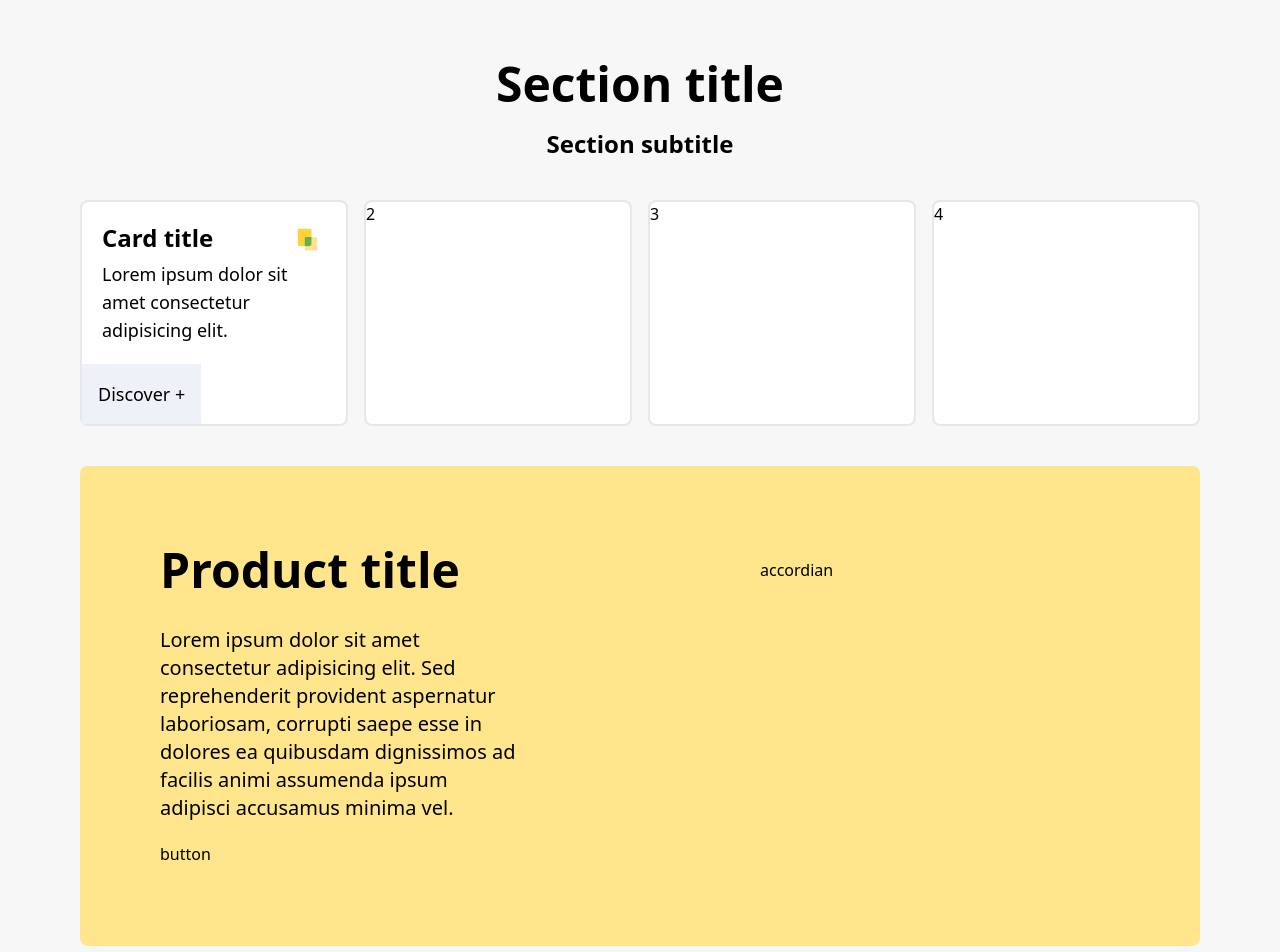
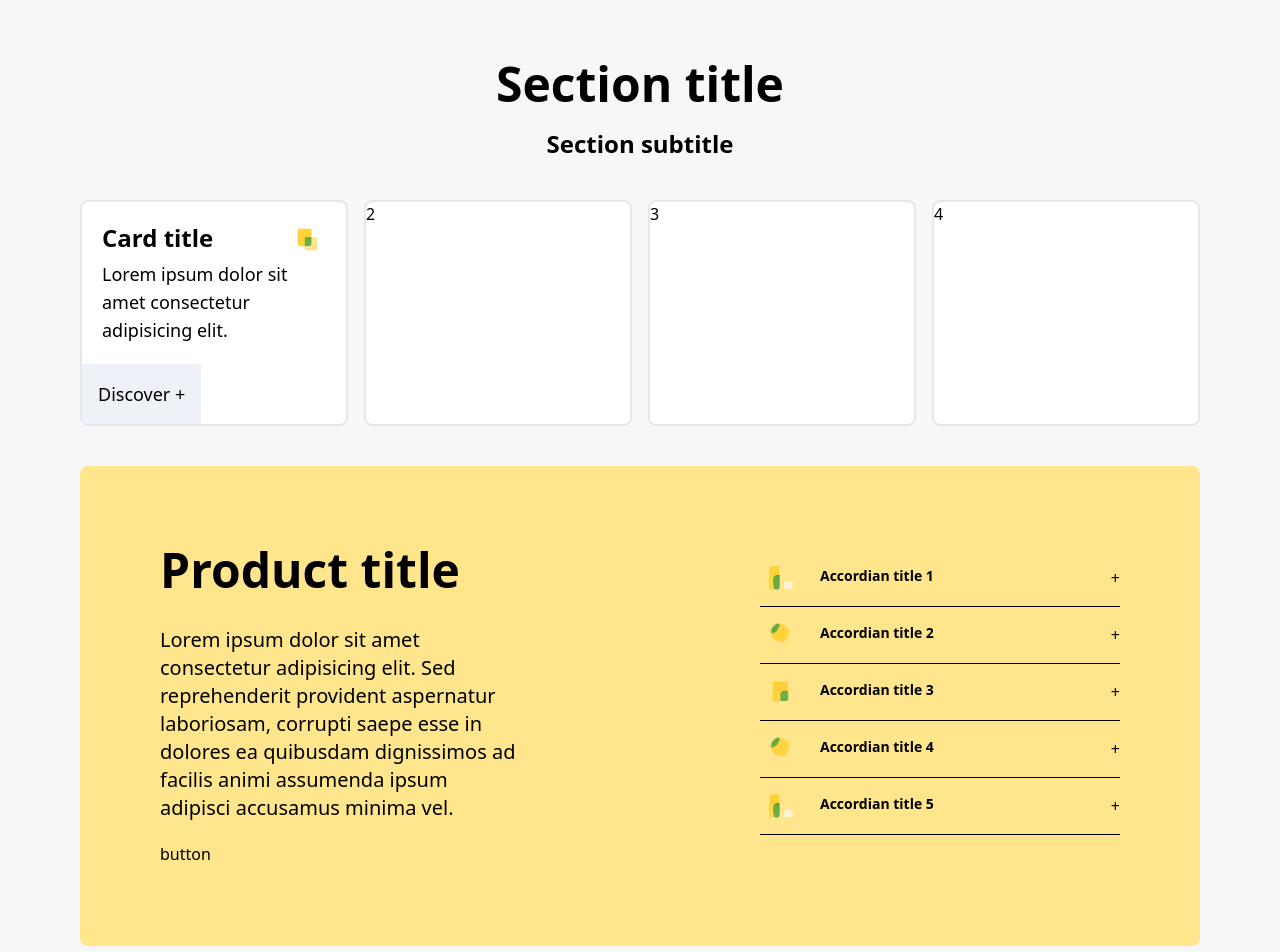
Before and after one commit to rijumanandhar/tailwind-angular, an Angular app: page / in a window 1280 px wide. Shown: the top 952 px of the page. Built offline with nearby package versions, Linux system fonts and the light colour scheme.

Commit message:
added accordians

```diff
--- a/src/app/app.component.html
+++ b/src/app/app.component.html
@@ -1,3 +1,61 @@
+<!-- template for accordian since its being reused -->
+<ng-template #accordian>
+  <div class="border-b border-black pb-2">
+    <div class="grid grid-cols-6">
+      <img src="../assets/5.png" class="h-10 w-10" alt="accordian-icon">
+      <h1 class="col-span-4 text-sm font-bold pt-2">{{accordians[0].title}}</h1>
+      <button (click)="displayAccordian1()"><h2 class="text-right"> + </h2></button>
+    </div>
+    <div *ngIf="accordian1view" class="p-6">
+      {{accordians[0].description}}
+    </div>
+  </div>
+
+  <div class="border-b border-black py-2">
+    <div class="grid grid-cols-6">
+      <img src="../assets/6.png" class="h-10 w-10" alt="accordian-icon">
+      <h1 class="col-span-4 text-sm font-bold pt-2">{{accordians[1].title}}</h1>
+      <button (click)="displayAccordian2()"><h2 class="text-right"> + </h2></button>
+    </div>
+    <div *ngIf="accordian2view" class="p-6">
+      {{accordians[1].description}}
+    </div>
+  </div>
+
+  <div class="border-b border-black py-2">
+    <div class="grid grid-cols-6">
+      <img src="../assets/7.png" class="h-10 w-10" alt="accordian-icon">
+      <h1 class="col-span-4 text-sm font-bold pt-2">{{accordians[2].title}}</h1>
+      <button (click)="displayAccordian3()"><h2 class="text-right"> + </h2></button>
+    </div>
+    <div *ngIf="accordian3view" class="p-6">
+      {{accordians[2].description}}
+    </div>
+  </div>
+
+  <div class="border-b border-black py-2">
+    <div class="grid grid-cols-6">
+      <img src="../assets/6.png" class="h-10 w-10" alt="accordian-icon">
+      <h1 class="col-span-4 text-sm font-bold pt-2">{{accordians[3].title}}</h1>
+      <button (click)="displayAccordian4()"><h2 class="text-right"> + </h2></button>
+    </div>
+    <div *ngIf="accordian4view" class="p-6">
+      {{accordians[3].description}}
+    </div>
+  </div>
+
+  <div class="border-b border-black py-2">
+    <div class="grid grid-cols-6">
+      <img src="../assets/5.png" class="h-10 w-10" alt="accordian-icon">
+      <h1 class="col-span-4 text-sm font-bold pt-2">{{accordians[4].title}}</h1>
+      <button (click)="displayAccordian5()"><h2 class="text-right"> + </h2></button>
+    </div>
+    <div *ngIf="accordian5view" class="p-6">
+      {{accordians[4].description}}
+    </div>
+  </div>
+</ng-template>
+
 <!-- templates for cards -->
 <!-- card1 -->
 <ng-template #card1Description>
@@ -15,7 +73,7 @@
         </div>
       </div>
       <div class="mt-3 md:p-10">
-        <p>accordian</p>
+        <ng-container *ngTemplateOutlet="accordian"></ng-container>
       </div>
       <div class="md:hidden m-4">
         <p>button</p>
--- a/src/app/app.component.ts
+++ b/src/app/app.component.ts
@@ -1,4 +1,9 @@
 import { Component } from '@angular/core';
+
+export interface T {
+  title: string;
+  description: string;
+}
 
 @Component({
   selector: 'app-root',
@@ -12,6 +17,43 @@ export class AppComponent {
   card3view = false;
   card4view = false;
 
+  accordian1view = false;
+  accordian2view = false;
+  accordian3view = false;
+  accordian4view = false;
+  accordian5view = false;
+
+  public accordians:T[] = [
+    {
+      title: "Accordian title 1",
+      description: "Description for accordian 1. Lorem ipsum dolor sit amet consectetur adipisicing elit. Sed reprehenderit provident aspernatur laboriosam, corrupti saepe esse in dolores ea quibusdam dignissimos ad facilis animi assumenda ipsum adipisci accusamus minima vel."
+    },
+    {
+      title: "Accordian title 2",
+      description: "Description for accordian 2. Lorem ipsum dolor sit amet consectetur adipisicing elit. Sed reprehenderit provident aspernatur laboriosam, corrupti saepe esse in dolores ea quibusdam dignissimos ad facilis animi assumenda ipsum adipisci accusamus minima vel."
+    },
+    {
+      title: "Accordian title 3",
+      description: "Description for accordian 3. Lorem ipsum dolor sit amet consectetur adipisicing elit. Sed reprehenderit provident aspernatur laboriosam, corrupti saepe esse in dolores ea quibusdam dignissimos ad facilis animi assumenda ipsum adipisci accusamus minima vel."
+    },
+    {
+      title: "Accordian title 4",
+      description: "Description for accordian 4.Lorem ipsum dolor sit amet consectetur adipisicing elit. Sed reprehenderit provident aspernatur laboriosam, corrupti saepe esse in dolores ea quibusdam dignissimos ad facilis animi assumenda ipsum adipisci accusamus minima vel."
+    },
+    {
+      title: "Accordian title 5",
+      description: "Description for accordian 5.Lorem ipsum dolor sit amet consectetur adipisicing elit. Sed reprehenderit provident aspernatur laboriosam, corrupti saepe esse in dolores ea quibusdam dignissimos ad facilis animi assumenda ipsum adipisci accusamus minima vel."
+    },
+  ]
+
+  public resetAccordians(){
+    this.accordian1view = false;
+    this.accordian2view = false;
+    this.accordian3view = false;
+    this.accordian4view = false;
+    this.accordian5view = false;
+  }
+
   public resetCards(){
     this.card1view = false;
     this.card2view = false;
@@ -23,4 +65,49 @@ export class AppComponent {
     this.resetCards();
     this.card1view = true;
   }
+
+  public displayAccordian1(){
+    if (this.accordian1view){
+      this.resetAccordians();
+    }else{
+      this.resetAccordians();
+      this.accordian1view = true;
+    }
+  }
+
+  public displayAccordian2(){
+    if (this.accordian2view){
+      this.resetAccordians();
+    }else{
+      this.resetAccordians();
+      this.accordian2view = true;
+    }
+  }
+
+  public displayAccordian3(){
+    if (this.accordian3view){
+      this.resetAccordians();
+    }else{
+      this.resetAccordians();
+      this.accordian3view = true;
+    }
+  }
+
+  public displayAccordian4(){
+    if (this.accordian4view){
+      this.resetAccordians();
+    }else{
+      this.resetAccordians();
+      this.accordian4view = true;
+    }
+  }
+
+  public displayAccordian5(){
+    if (this.accordian5view){
+      this.resetAccordians();
+    }else{
+      this.resetAccordians();
+      this.accordian5view = true;
+    }
+  }
 }
```
